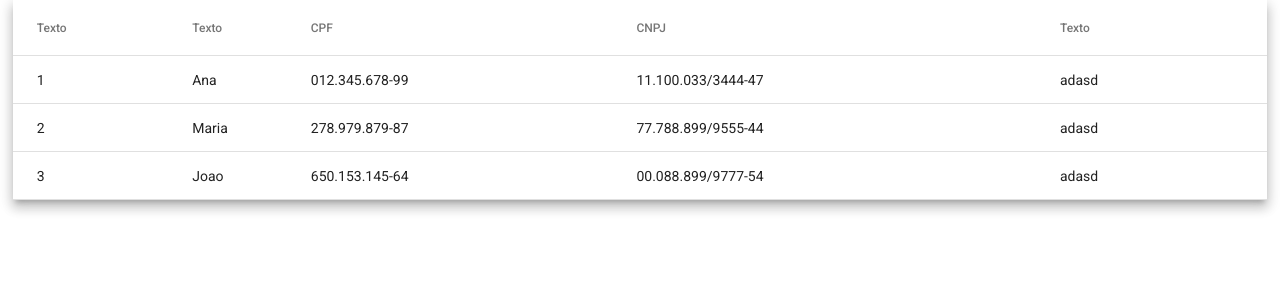
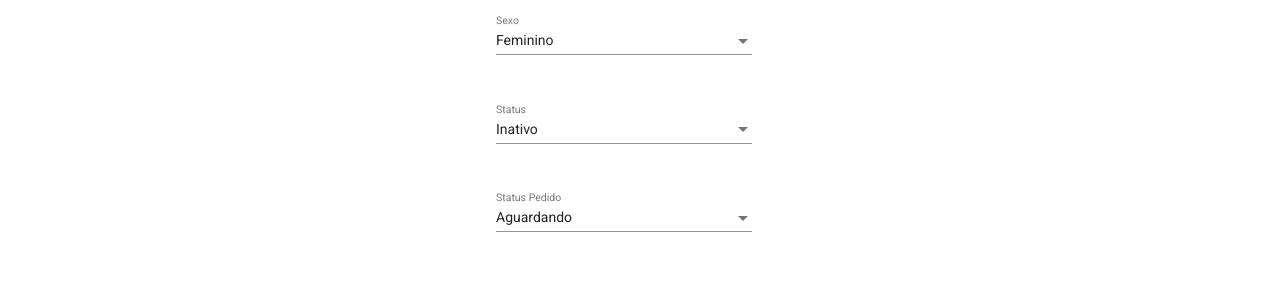
Before and after one commit to wellandrade/CommonComponents, an Angular app: page / in a window 1280 px wide. Shown: the top 300 px of the page. Built offline with nearby package versions, Linux system fonts and the light colour scheme.

Commit message:
Adicionar funcionlidade para trazer o combo ja com um valor selecionado

```diff
--- a/src/app/app.component.html
+++ b/src/app/app.component.html
@@ -2,4 +2,4 @@
     <app-principal-combobox></app-principal-combobox>
     <app-principal-auto-complete></app-principal-auto-complete>
 -->
-<app-principal-table></app-principal-table>
+<app-principal-combobox></app-principal-combobox>
--- a/src/app/principal/principal-combobox/principal-combobox.component.html
+++ b/src/app/principal/principal-combobox/principal-combobox.component.html
@@ -1,3 +1,3 @@
-<app-combo-box nomeCombo="Sexo" [conteudoCombo]="comboSexo" (itemSelecionadoEvent)="sexoSelecionado($event)"></app-combo-box>
-<app-combo-box nomeCombo="Status" [conteudoCombo]="comboStatus" (itemSelecionadoEvent)="statusSelecionado($event)"></app-combo-box>
-<app-combo-box nomeCombo="Status Pedido" [conteudoCombo]="comboPedido"(itemSelecionadoEvent)="statusPedidoSelecionado($event)"></app-combo-box>
+<app-combo-box nomeCombo="Sexo" [conteudoCombo]="comboSexo" [indexDesejado]="indexSexoDesejado" (itemSelecionadoEvent)="sexoSelecionado($event)"></app-combo-box>
+<app-combo-box nomeCombo="Status" [conteudoCombo]="comboStatus" [indexDesejado]="indexStatusDesejado" (itemSelecionadoEvent)="statusSelecionado($event)"></app-combo-box>
+<app-combo-box nomeCombo="Status Pedido" [conteudoCombo]="comboPedido" [indexDesejado]="indexStatusPedidoDesejado" (itemSelecionadoEvent)="statusPedidoSelecionado($event)"></app-combo-box>
--- a/src/app/principal/principal-combobox/principal-combobox.component.ts
+++ b/src/app/principal/principal-combobox/principal-combobox.component.ts
@@ -12,22 +12,30 @@ export class PrincipalComboboxComponent implements OnInit {
   comboStatus: ComboBox[] = [];
   comboPedido: ComboBox[] = [];
 
+  indexSexoDesejado: number;
+  indexStatusDesejado: number;
+  indexStatusPedidoDesejado: number;
+
   constructor() { }
 
   ngOnInit(): void {
-    this.listarSexo();
-    this.listarStatus();
-    this.listarStatusPedido();
+    this.popularComboSexo();
+    this.popularComboStatus();
+    this.popularComboStatusPedido();
+
+    this.obterIndiceDoSexoDesejado();
+    this.obterIndiceDoStatusDesejado();
+    this.obterIndiceDoStatusPedidoDesejado();
   }
 
-  listarSexo() {
+  popularComboSexo() {
     this.comboSexo = [
       { Valor: 1, Descricao: 'Feminino' },
       { Valor: 2, Descricao: 'Masculino' },
     ];
   }
 
-  listarStatus() {
+  popularComboStatus() {
     this.comboStatus = [
       { Valor: 1, Descricao: 'Ativo' },
       { Valor: 2, Descricao: 'Pendente' },
@@ -35,7 +43,7 @@ export class PrincipalComboboxComponent implements OnInit {
     ];
   }
 
-  listarStatusPedido() {
+  popularComboStatusPedido() {
     this.comboPedido = [
       { Valor: 1, Descricao: 'Aguardando' },
       { Valor: 2, Descricao: 'Feito' },
@@ -56,4 +64,19 @@ export class PrincipalComboboxComponent implements OnInit {
     console.log(`Recebendo valor do componente Combo-box ${valor.Descricao}`);
   }
 
+  obterIndiceDoSexoDesejado() {
+    let idSexoSelecionado = 1; // Para vim o status pendente como default, valor vem do service
+    this.indexSexoDesejado = this.comboSexo.map((item) => item.Valor).indexOf(idSexoSelecionado);
+  }
+
+  obterIndiceDoStatusDesejado() {
+    let idStatusSelecionado = 3; // Para vim o status pendente como default, valor vem do service
+    this.indexStatusDesejado = this.comboStatus.map((item) => item.Valor).indexOf(idStatusSelecionado);
+  }
+
+  obterIndiceDoStatusPedidoDesejado() {
+    let idStatusPedidoSelecionado = 1; // Para vim o status pendente como default, valor vem do service
+    this.indexStatusPedidoDesejado = this.comboPedido.map((item) => item.Valor).indexOf(idStatusPedidoSelecionado);
+  }
+
 }
--- a/src/app/shared/combo-box/combo-box.component.html
+++ b/src/app/shared/combo-box/combo-box.component.html
@@ -1,6 +1,6 @@
 <mat-form-field class="combo-box">
     <mat-label>{{ nomeCombo }}</mat-label>
-    <mat-select>
+    <mat-select [(value)]="valorDefault" >
         <mat-option *ngFor="let item of conteudoCombo" [value]="item" (click)="itemSelecionado(item)">{{ item.Descricao }}
         </mat-option>
     </mat-select>
--- a/src/app/shared/combo-box/combo-box.component.ts
+++ b/src/app/shared/combo-box/combo-box.component.ts
@@ -12,14 +12,23 @@ export class ComboBoxComponent implements OnInit {
 
   @Input() conteudoCombo: ComboBox[] = [];
 
+  @Input() indexDesejado: number;
+
+  @Input() valorDefault: any;
+
   @Output() itemSelecionadoEvent = new EventEmitter<string>();
 
   constructor() { }
 
   ngOnInit(): void {
+    this.obterValorDefault();
   }
 
   itemSelecionado(valor: any) {
     this.itemSelecionadoEvent.emit(valor);
   }
+
+  obterValorDefault() {
+    this.valorDefault = this.conteudoCombo[this.indexDesejado];
+  }
 }
```
